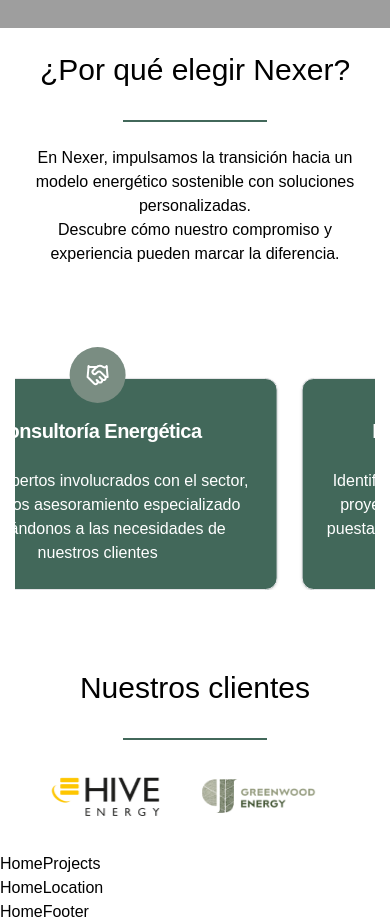
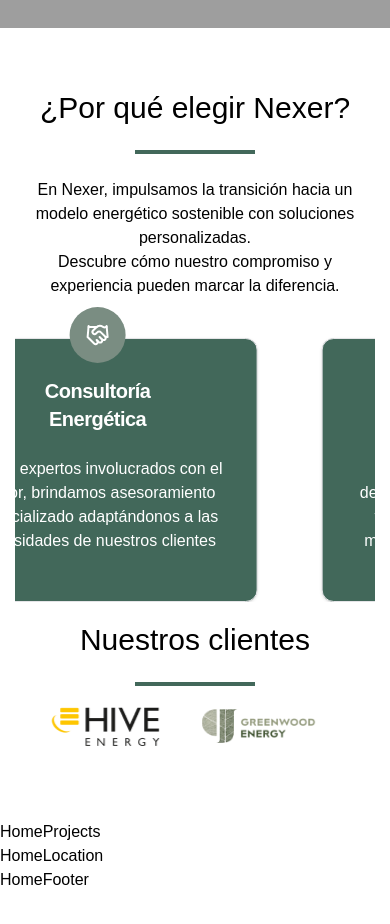
Before and after one commit to Lindapazw/nexer, a Next.js app: page / in a window 390 px wide. Shown: the part 2400-3324 px from the top of the page. After the commit the page ends 3292 px from the top, so only its background shows below. Built offline with nearby package versions, Linux system fonts and the light colour scheme; grey boxes are pictures that could not be loaded.

Commit message:
feat: services font size

```diff
--- a/src/app/_components/services.tsx
+++ b/src/app/_components/services.tsx
@@ -57,7 +57,9 @@ const HomeServices = () => {
 
       <h2 className="h2">¿Por qué elegir Nexer?</h2>
 
-      <div className="mx-auto mt-2 h-0.5 w-36 bg-accent md:mt-4 md:h-1"></div>
+      <div className="flex justify-center">
+        <div className="h-1 w-1/3 bg-accent"></div>
+      </div>
 
       <p className="p mt-6 md:mt-12">
         En Nexer, impulsamos la transición hacia un modelo energético sostenible
@@ -69,7 +71,7 @@ const HomeServices = () => {
       </p>
 
       <Carousel
-        className="mt-20 w-full"
+        className="w-full lg:mt-20"
         opts={{ startIndex: 1, loop: true }}
         plugins={[autoplayPluginServices.current]}
       >
@@ -77,9 +79,9 @@ const HomeServices = () => {
           {SERVICES.map((service) => (
             <CarouselItem
               key={service.name}
-              className="relative mt-8 basis-full pl-6 md:basis-1/2 lg:basis-1/3"
+              className="relative mt-10 flex basis-full justify-center pl-6 md:basis-1/2 lg:basis-1/3"
             >
-              <Card className="h-full bg-accent text-white">
+              <Card className="h-full max-w-80 bg-accent text-white lg:max-w-96">
                 <CardHeader className="relative">
                   <div className="absolute -top-8 left-1/2 z-10 max-w-min -translate-x-1/2 rounded-full bg-accent-light p-4 text-white">
                     {service.icon}
@@ -90,7 +92,7 @@ const HomeServices = () => {
                   </CardTitle>
                 </CardHeader>
                 <CardContent>
-                  <p className="p text-white">{service.description}</p>
+                  <p className="p mt-0 text-white">{service.description}</p>
                 </CardContent>
               </Card>
             </CarouselItem>
@@ -98,19 +100,21 @@ const HomeServices = () => {
         </CarouselContent>
       </Carousel>
 
-      <h2 className="h2 mt-20">Nuestros clientes</h2>
+      <h2 className="h2 mt-5 lg:mt-20">Nuestros clientes</h2>
 
-      <div className="mx-auto mt-2 h-0.5 w-36 bg-accent md:mt-4 md:h-1"></div>
+      <div className="flex justify-center">
+        <div className="h-1 w-1/3 bg-accent"></div>
+      </div>
 
       <Carousel
-        className="container mx-auto mt-6 w-full"
+        className="container mx-auto mt-2 w-full lg:mt-10"
         opts={{ loop: true }}
         plugins={[autoScrollPluginClients.current]}
       >
-        <CarouselContent className="-ml-10">
+        <CarouselContent className="-ml-10 xl:justify-center">
           {CLIENTS.map((client) => (
             <CarouselItem key={client.name} className="basis-auto pl-10">
-              <div className="relative aspect-video h-16">
+              <div className="relative aspect-video h-16 lg:h-32">
                 <Image
                   src={client.image}
                   alt={client.name}
```
